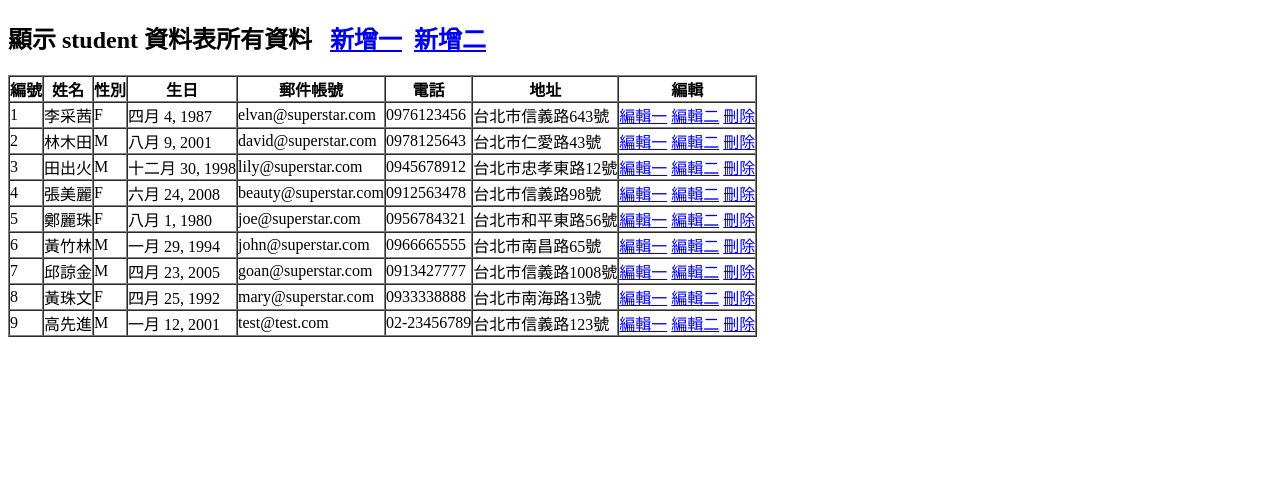
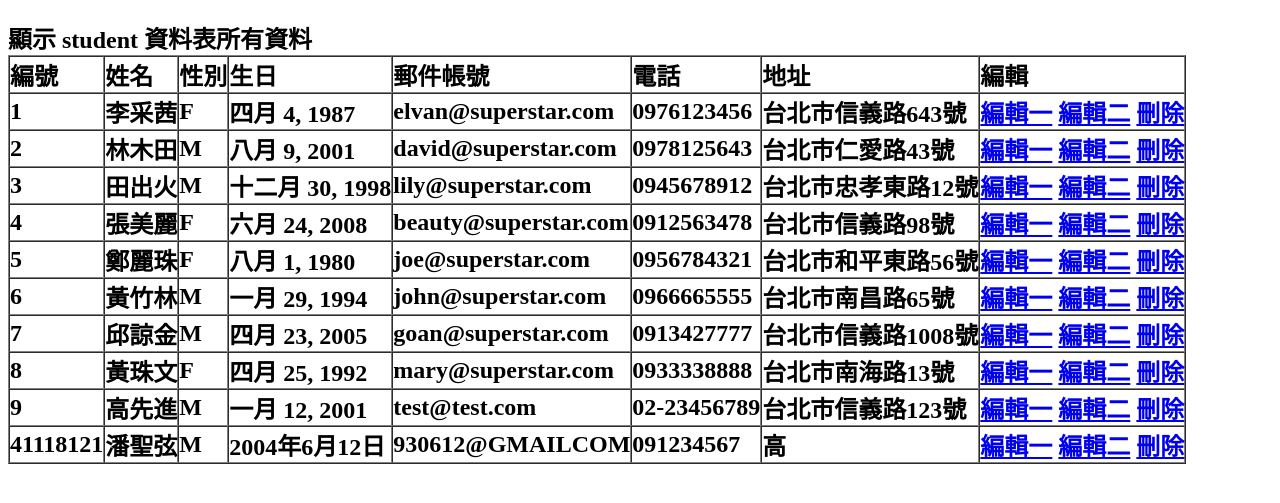
Before and after one commit to panix0612/students, a Django app: page / in a window 1280 px wide. Shown: the top 503 px of the page. Run offline with Django 3.2, Linux system fonts and the light colour scheme; data comes from the database, SQL or seed files in the repository.

Commit message:
Update index.html

```diff
--- a/templates/index.html
+++ b/templates/index.html
@@ -2,7 +2,6 @@
 {% block title %}<title>顯示所有資料</title>{% endblock %}
 {% block content %}
 <h2 align="left">顯示 student 資料表所有資料&nbsp;&nbsp;
-<a href="/post1/">新增一</a>&nbsp;&nbsp;<a href="/post2/">新增二</a></h2>
 <form action="." method="POST" name="form1">
 {% csrf_token %}
 <table border="1" cellpadding="0" cellspacing="0">
@@ -24,6 +23,20 @@
             </td>
         </tr>
     {% endfor %}
+    </tr>
+                    <td>41118121</td>
+                    <td>潘聖弦</td>
+                    <td>M</td>
+                    <td>2004年6月12日</td>
+                    <td>930612@GMAILCOM</td>
+                    <td>091234567</td>
+                    <td>高</td>
+                     <td>
+                <a href="/edit/{{student.id}}/" title="編輯一">編輯一</a>
+                <a href="/edit2/{{student.id}}/load" title="編輯二">編輯二</a>
+                <a href="/delete/{{student.id}}/" title="刪除">刪除</a>
+            </td>
+                </tr>
 </table>
 </form>
 {% endblock %}
```
Lines whose indentation alone changed are shown as unchanged.
